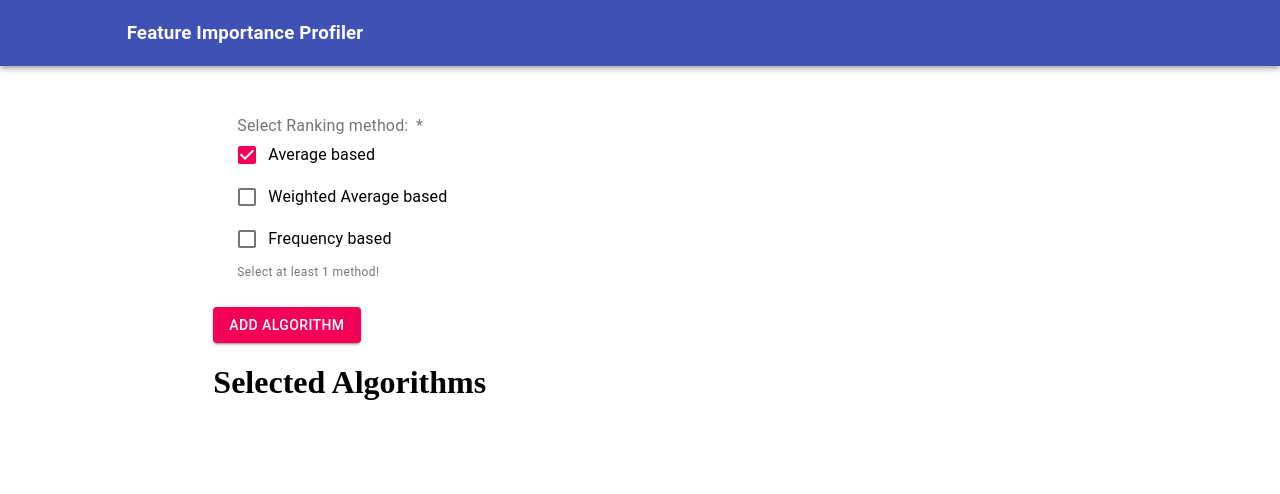
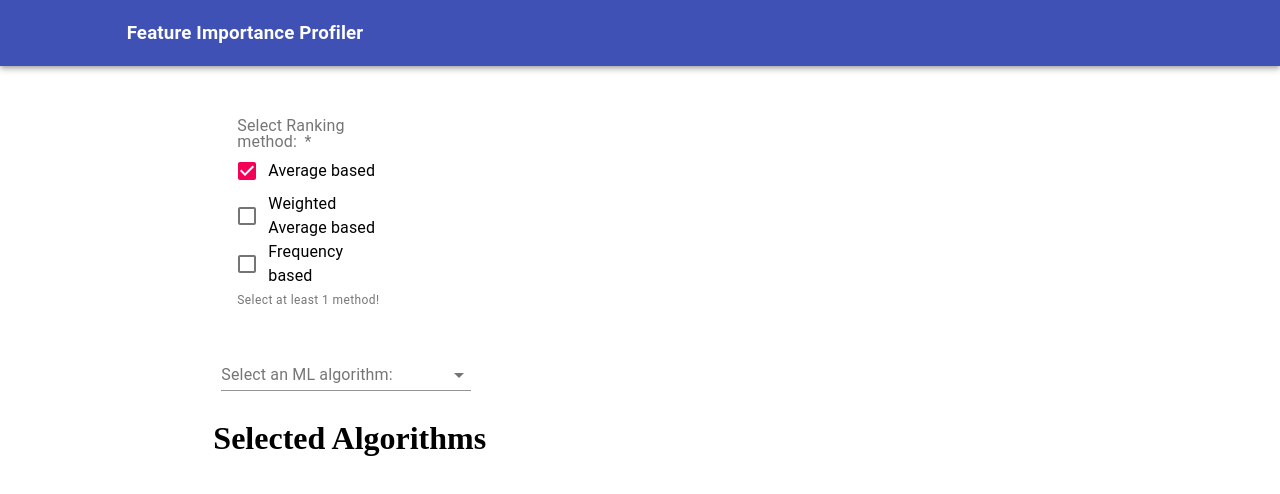
Before and after one commit to tothpeti/feature-importance-profiling, a React (Create React App) app in the folder frontend/ui/: page / in a window 1280 px wide. Shown: the top 494 px of the page. Built offline with nearby package versions, Linux system fonts and the light colour scheme.

Commit message:
Added Dropdown for selecting ML Algorithms

```diff
--- a/frontend/ui/src/components/AlgorithmSelection.jsx
+++ b/frontend/ui/src/components/AlgorithmSelection.jsx
@@ -1,10 +1,44 @@
-import {Button} from '@material-ui/core';
+import {FormControl, Select, InputLabel, MenuItem} from '@material-ui/core';
+import {useState} from "react";
+import {makeStyles} from '@material-ui/core/styles';
+
+const useStyles = makeStyles((theme) => ({
+  formControl: {
+    margin: theme.spacing(1),
+    minWidth: 250,
+  },
+  selectEmpty: {
+    marginTop: theme.spacing(2),
+  },
+}));
 
 const AlgorithmSelection = () => {
+  const classes = useStyles();
+  const [selectedAlgorithm, setSelectedAlgorithm] = useState('');
+  const availableMLAlgorithms = [
+    {id: 1, algorithmId: "logisticRegression", fullName: "Logistic Regression"},
+    {id: 2, algorithmId: "randomForestClassifier", fullName: "RandomForestClassifier"},
+    {id: 3, algorithmId: "xgboostClassifier", fullName: "XGBoostClassifier"}
+  ]
+
+  const handleChange = (event) => {
+    setSelectedAlgorithm(event.target.value);
+  }
+
   return (
-      <Button variant="contained" color="secondary">
-        Add Algorithm
-      </Button>
+      <FormControl className={classes.formControl}>
+        <InputLabel id="selectAlgorithmLabel">Select an ML algorithm:</InputLabel>
+        <Select
+            labelId= "selectAlgorithmLabel"
+            id="selectAlgorithm"
+            value={selectedAlgorithm}
+            onChange={handleChange}
+        >
+          {availableMLAlgorithms.map(algorithm => {
+            return (<MenuItem id={algorithm.id} value={algorithm.algorithmId} > { algorithm.fullName } </MenuItem>)
+          })}
+        </Select>
+      </FormControl>
   );
 };
 
--- a/frontend/ui/src/components/Content.jsx
+++ b/frontend/ui/src/components/Content.jsx
@@ -5,11 +5,11 @@ import AlgorithmSelection from './AlgorithmSelection';
 const Content = () => {
   return (
       <Grid container direction="column">
-        <Grid item>
+        <Grid item sm={3}>
           <RankingMethodSelection />
         </Grid>
 
-        <Grid item>
+        <Grid item sm={5}>
           <AlgorithmSelection />
         </Grid>
 
```
